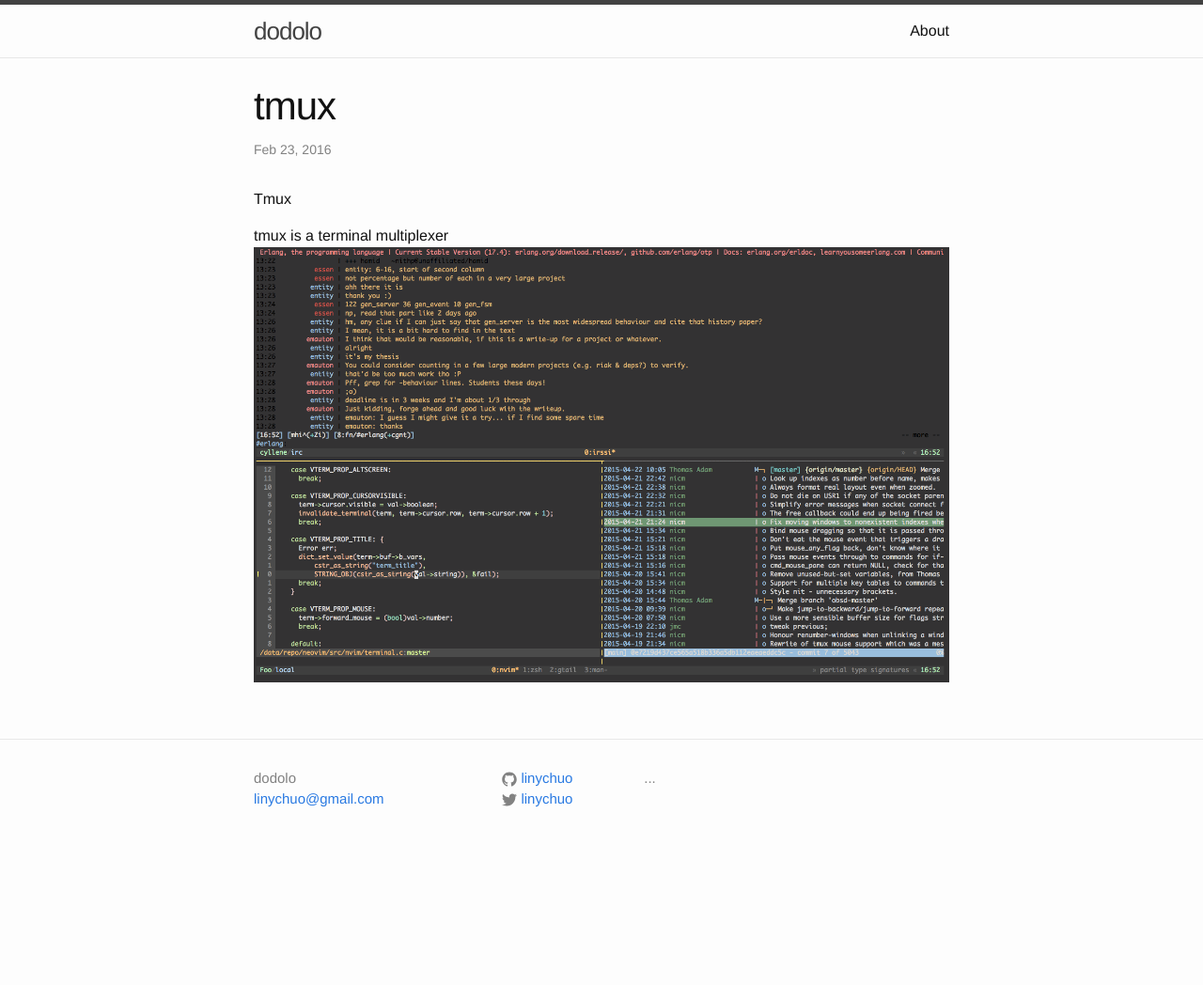
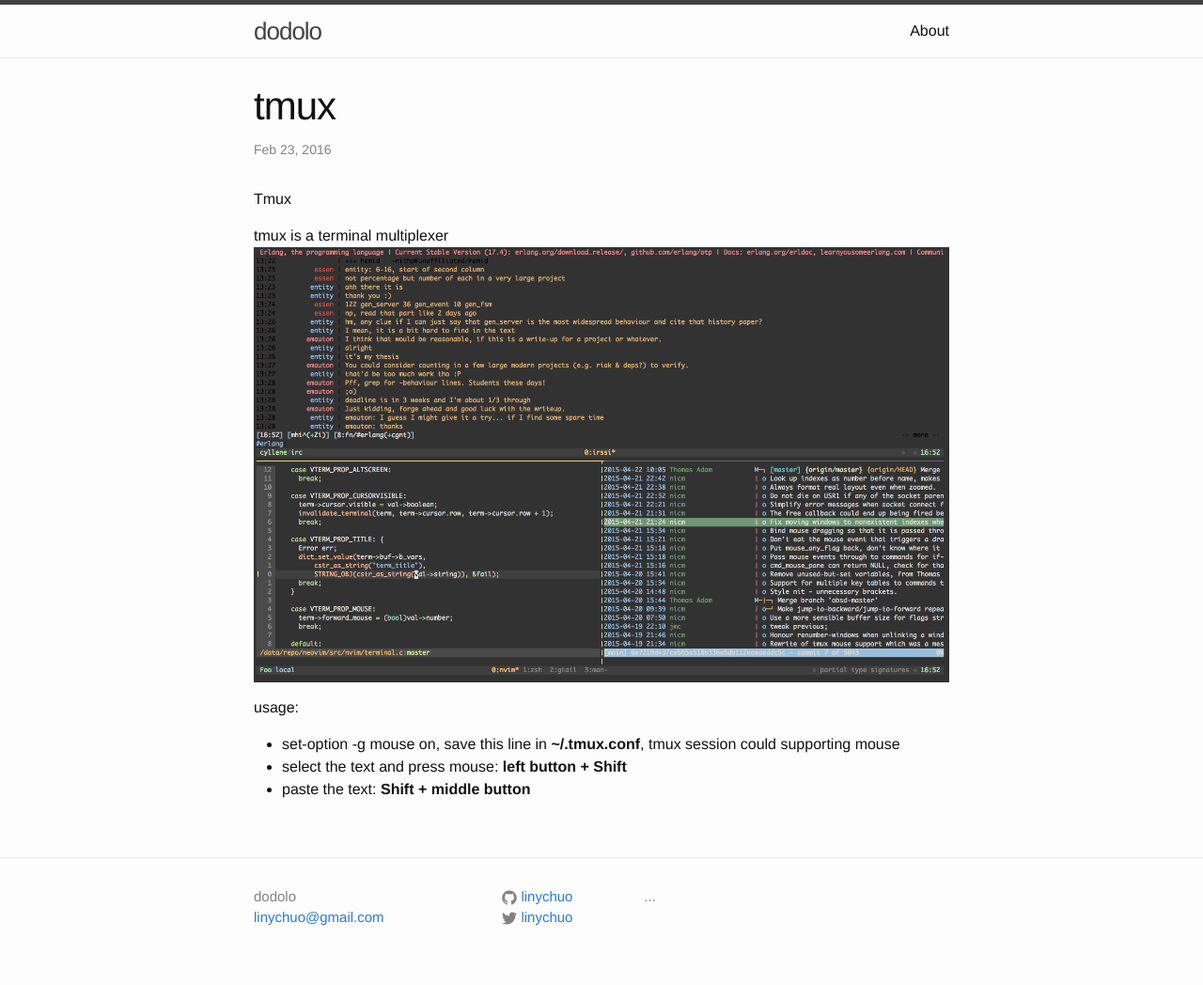
Before and after one commit to linychuo/my-blog, a Jekyll site: the page built from _posts/2016-02-23-tmux.markdown, in a window 1280 px wide. Shown: the whole page at 94% size. Built offline with Jekyll 4.4.1, drawn with Linux system fonts in a browser that asks for light colours; before the commit the page ends 922 px from its top, so only the background shows below that.

Commit message:
append usage for tmux

```diff
--- a/_posts/2016-02-23-tmux.markdown
+++ b/_posts/2016-02-23-tmux.markdown
@@ -9,3 +9,9 @@
 
 tmux is a terminal multiplexer
 ![tmux](/imgs/ss-tmux4.png)
+
+usage:
+
+- set-option -g mouse on, save this line in __~/.tmux.conf__, tmux session could supporting mouse
+- select the text and press mouse: **left button + Shift**
+- paste the text: **Shift + middle button**
```
